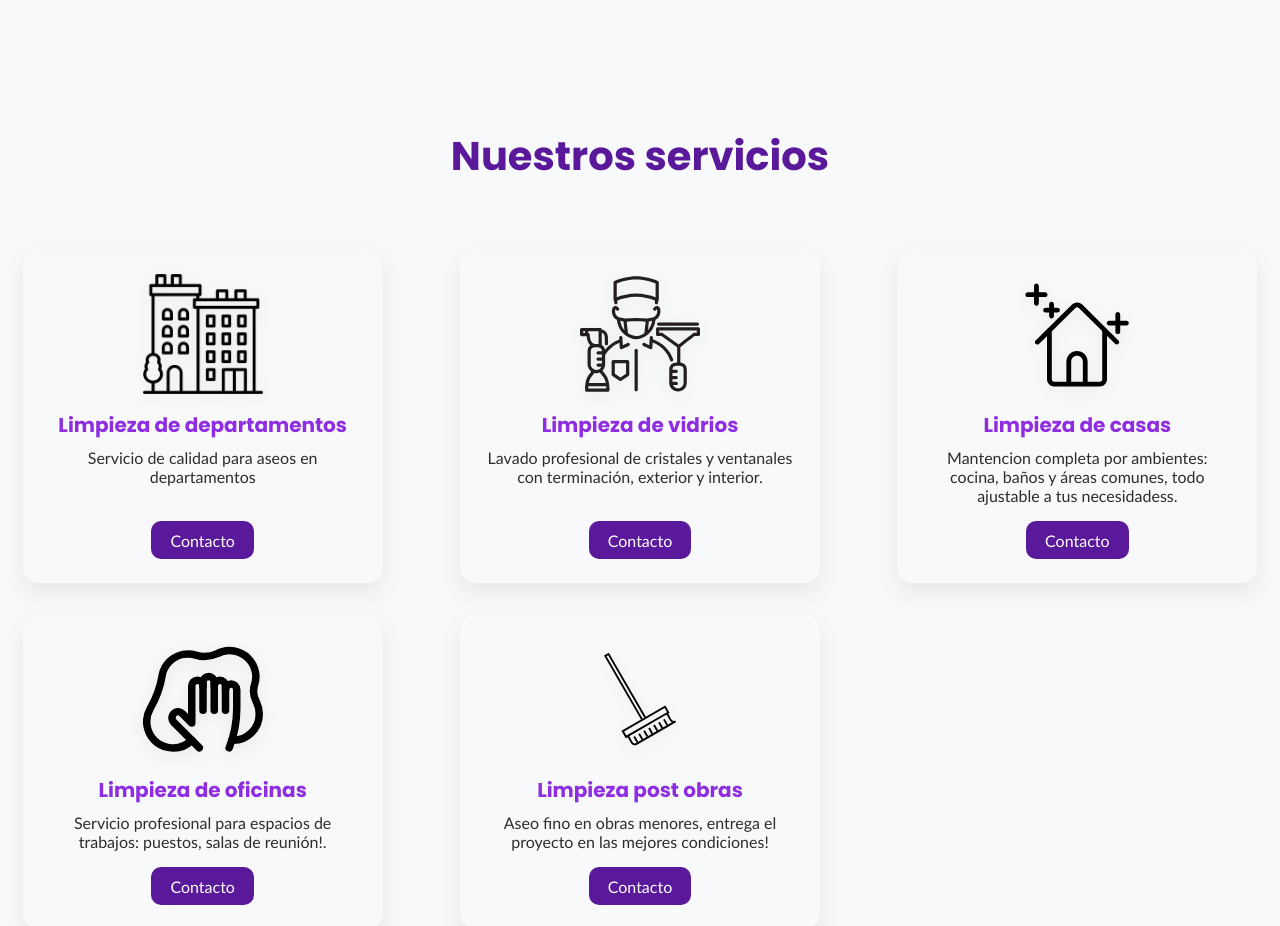
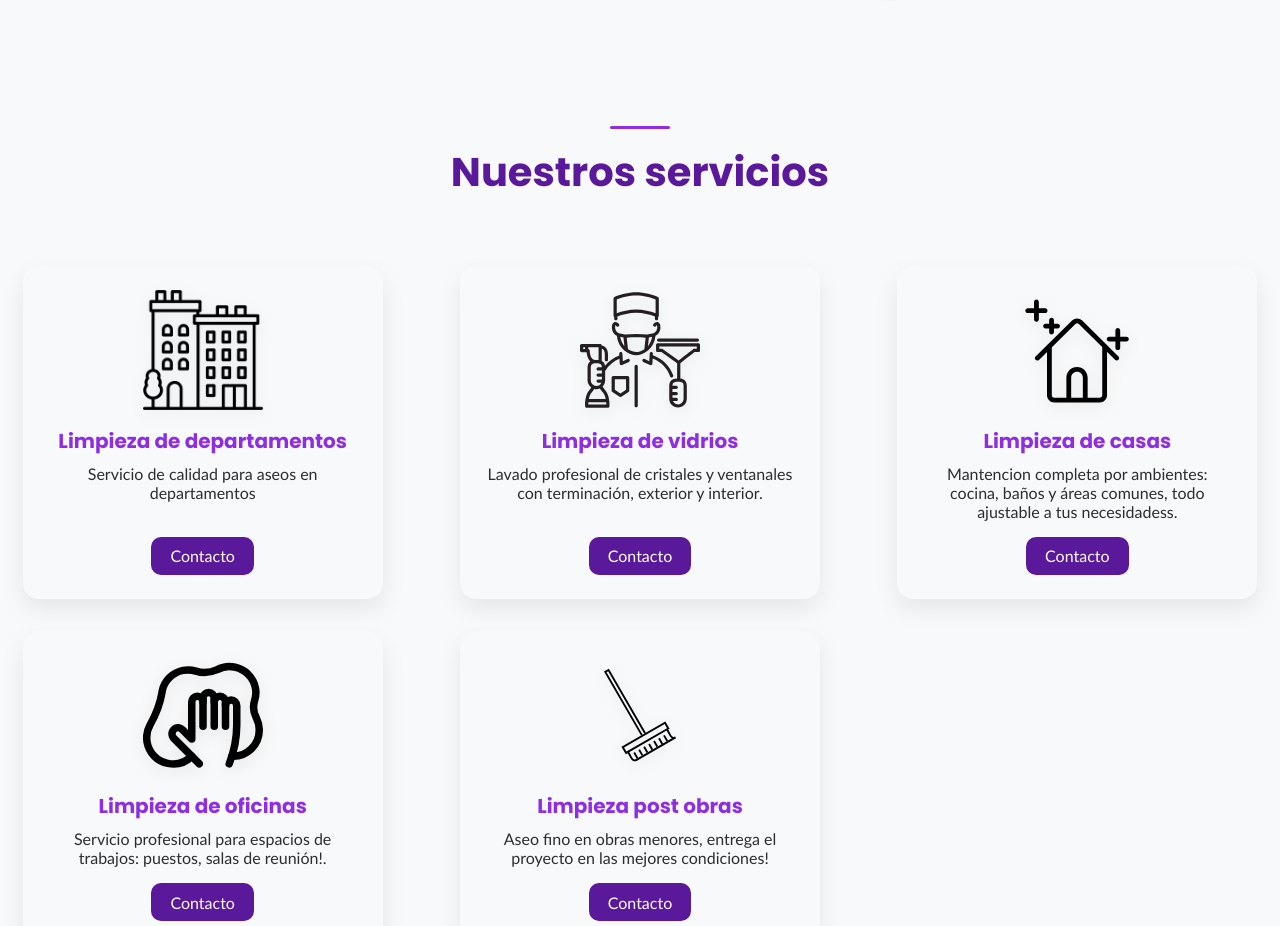
Before and after one commit to Popicode/web-cleanQuick, a plain HTML site: page index.html in a window 1280 px wide. Shown: the part 807-1733 px from the top of the page. Drawn offline with Linux system fonts and the light colour scheme; files whose address does not match are found by name.

```diff
--- a/CSS/style.css
+++ b/CSS/style.css
@@ -367,6 +367,8 @@
 }
 
 .services-grid>h3 {
+    position: relative;
+    overflow: hidden;
     grid-column: 1 / -1;
     text-align: center;
     font-family: "Poppins", sans-serif;
@@ -374,6 +376,23 @@
     color: var(--color-principal-oscuro);
     margin-bottom: 2rem;
     margin-top: 2.5rem;
+}
+
+.services-grid>h3::before {
+    content: "";
+    display: block;
+    width: 60px;
+    height: 3px;
+    background-color: var(--color-principal);
+    margin: 0 auto 0.8rem auto;
+    border-radius: 2px;
+    transform: scaleX(1);
+    transform-origin: center;
+    transition: transform 0.5s ease-out;
+}
+
+.services-grid>h3.linea-activa::before {
+    transform: scaleX(1);
 }
 
 .service {
@@ -417,7 +436,7 @@
 }
 
 .service:hover .service-media img {
-    transform: scale(1.09);
+    transform: scale(1.06);
 }
 
 .service-content {
```
Also changed, not shown: imagenes/fondos/HERO-FONDO-WHITE-Photoroom.png (renamed from imagenes/HERO-FONDO-WHITE-Photoroom.png), imagenes/iconos/edificio.png (renamed from imagenes/iconos svg articulos/edificio.png), imagenes/iconos/hero-icon1.svg (renamed from imagenes/hero-icon1.svg), imagenes/iconos/services-casas.svg (renamed from imagenes/iconos svg articulos/services-casas.svg), imagenes/iconos/services-oficinas.svg (renamed from imagenes/iconos svg articulos/services-oficinas.svg), imagenes/iconos/services-post-obra.svg (renamed from imagenes/iconos svg articulos/services-post-obra.svg), imagenes/iconos/services-vidrios.svg (renamed from imagenes/iconos svg articulos/services-vidrios.svg), imagenes/logos/logo-navbar.png (renamed from imagenes/logo-navbar.png).
